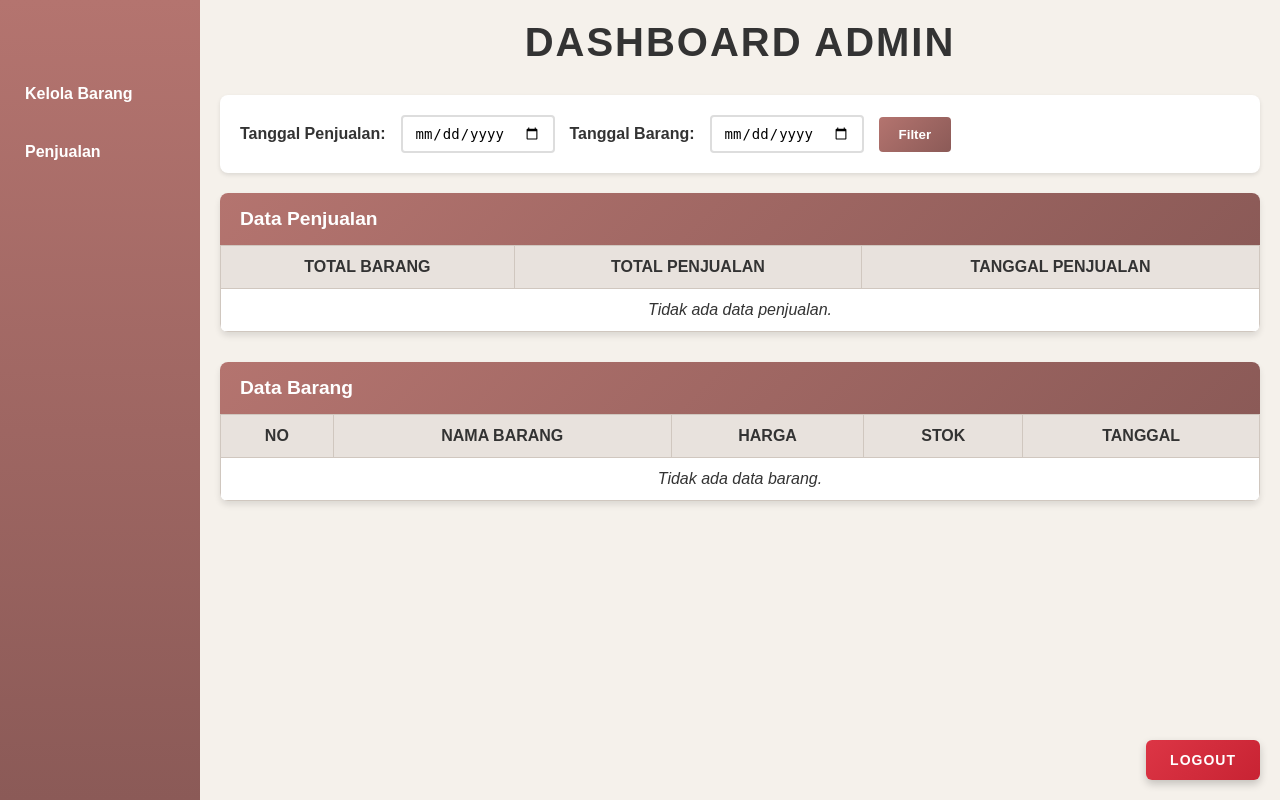
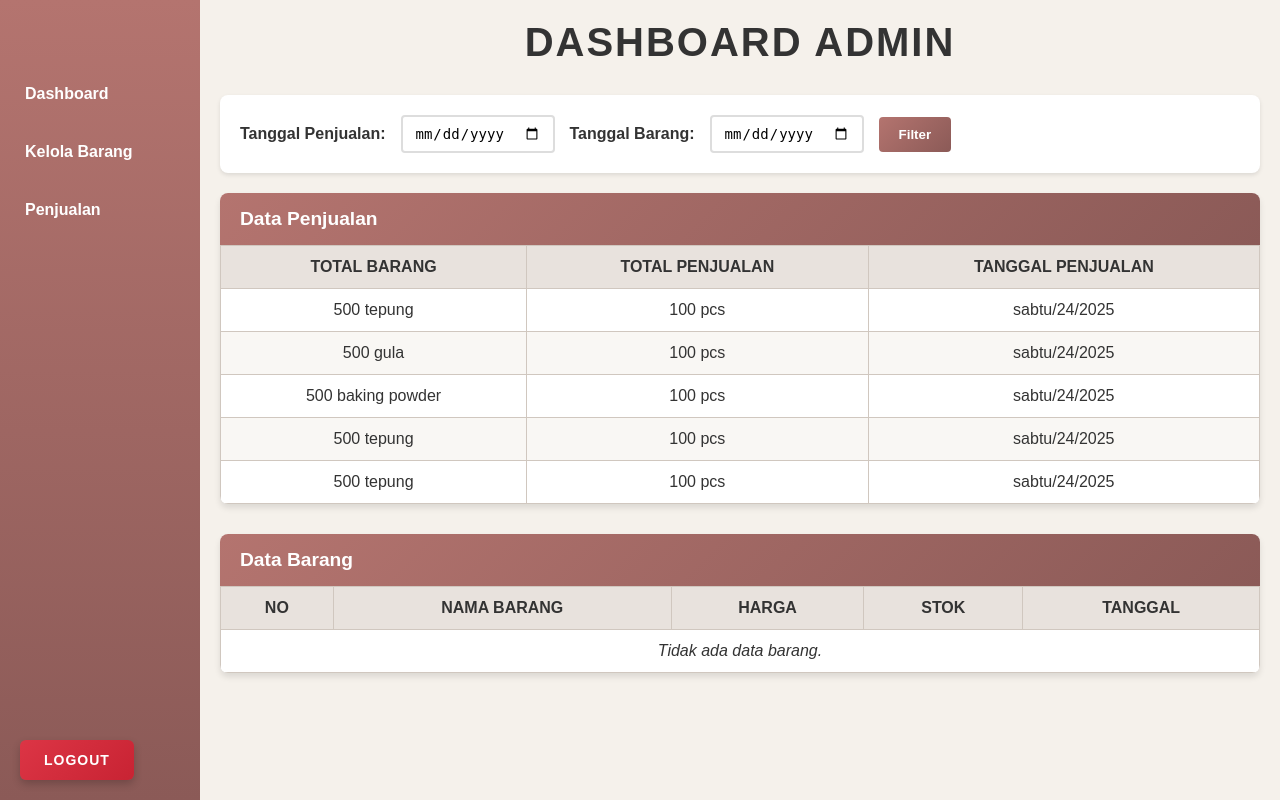
Before and after one commit to laurensiusyuda/testing-app-fix, a Laravel app: page /dashboard in a window 1280 px wide. Run offline with Laravel 12, Linux system fonts and the light colour scheme; a user stored in the database is signed in; data comes from the database, SQL or seed files in the repository; data that the repository does not hold is empty; parts of the project's set-up code (start-up, migrations or seed data) failed here and were passed over.

Commit message:
perubahan tombol log out,sidebar menu,data penjualan yang kosong

```diff
--- a/resources/views/auth/login.blade.php
+++ b/resources/views/auth/login.blade.php
@@ -7,7 +7,7 @@
     <script src="https://cdn.tailwindcss.com"></script>
     <style>
         body {
-            background-color: #2D3748;
+            background-color: #f5f1eb;
             font-family: 'Arial', sans-serif;
         }
     </style>
--- a/resources/views/barang/index.blade.php
+++ b/resources/views/barang/index.blade.php
@@ -334,6 +334,7 @@
 <body>
     <div class="sidebar">
         <ul class="sidebar-menu">
+            <li><a href="{{ route('barang.index') }}">Kelola Barang</a></li>
             <li><a href="{{ route('dashboard') }}">dashboard</a></li>
             <li><a href="{{ route('penjualan.index') }}">penjualan</a></li>
         </ul>
--- a/resources/views/dashboard/index.blade.php
+++ b/resources/views/dashboard/index.blade.php
@@ -166,7 +166,7 @@
         .logout-btn {
             position: fixed;
             bottom: 20px;
-            right: 20px;
+            left: 20px;
             background: linear-gradient(135deg, #dc3545, #c82333);
             color: white;
             padding: 12px 24px;
@@ -179,6 +179,7 @@
             letter-spacing: 1px;
             transition: all 0.3s;
             box-shadow: 0 4px 8px rgba(0,0,0,0.2);
+            z-index: 1000;
         }
 
         .logout-btn:hover {
@@ -204,12 +205,20 @@
                 flex-direction: column;
                 align-items: flex-start;
             }
+
+            .logout-btn {
+                left: 10px;
+                bottom: 10px;
+                padding: 10px 20px;
+                font-size: 12px;
+            }
         }
     </style>
 </head>
 <body>
     <div class="sidebar">
         <ul class="sidebar-menu">
+            <li><a href="{{ route('dashboard') }}">Dashboard</a></li>
             <li><a href="{{ route('barang.index') }}">Kelola Barang</a></li>
             <li><a href="{{ route('penjualan.index') }}">Penjualan</a></li>
         </ul>
@@ -223,10 +232,10 @@
         <div class="filter-section">
             <form method="GET" class="filter-form">
                 <label for="tanggal">Tanggal Penjualan:</label>
-                <input type="date" id="tanggal" name="tanggal" value="{{ $tanggal }}">
+                <input type="date" id="tanggal" name="tanggal" value="">
 
                 <label for="tanggal_barang">Tanggal Barang:</label>
-                <input type="date" id="tanggal_barang" name="tanggal_barang" value="{{ $tanggalBarang }}">
+                <input type="date" id="tanggal_barang" name="tanggal_barang" value="">
 
                 <button type="submit" class="filter-btn">Filter</button>
             </form>
@@ -245,17 +254,31 @@
                     </tr>
                 </thead>
                 <tbody>
-                    @forelse ($penjualans as $p)
                     <tr>
-                        <td>{{ $p->barang->nama ?? '-' }}</td>
-                        <td>{{ $p->jumlah }} pcs</td>
-                        <td>{{ $p->tanggal->format('l, d/m/Y') }}</td>
+                        <td>500 tepung</td>
+                        <td>100 pcs</td>
+                        <td>sabtu/24/2025</td>
                     </tr>
-                    @empty
                     <tr>
-                        <td colspan="3" class="no-data">Tidak ada data penjualan.</td>
+                        <td>500 gula</td>
+                        <td>100 pcs</td>
+                        <td>sabtu/24/2025</td>
                     </tr>
-                    @endforelse
+                    <tr>
+                        <td>500 baking powder</td>
+                        <td>100 pcs</td>
+                        <td>sabtu/24/2025</td>
+                    </tr>
+                    <tr>
+                        <td>500 tepung</td>
+                        <td>100 pcs</td>
+                        <td>sabtu/24/2025</td>
+                    </tr>
+                    <tr>
+                        <td>500 tepung</td>
+                        <td>100 pcs</td>
+                        <td>sabtu/24/2025</td>
+                    </tr>
                 </tbody>
             </table>
         </div>
@@ -275,19 +298,9 @@
                     </tr>
                 </thead>
                 <tbody>
-                    @forelse ($barangs as $i => $b)
-                    <tr>
-                        <td>{{ $i + 1 }}</td>
-                        <td>{{ $b->nama }}</td>
-                        <td>Rp {{ number_format($b->harga, 0, ',', '.') }}</td>
-                        <td>{{ $b->kuantitas }}</td>
-                        <td>{{ $b->created_at->format('l, d/m/Y') }}</td>
-                    </tr>
-                    @empty
                     <tr>
                         <td colspan="5" class="no-data">Tidak ada data barang.</td>
                     </tr>
-                    @endforelse
                 </tbody>
             </table>
         </div>
--- a/resources/views/penjualan/index.blade.php
+++ b/resources/views/penjualan/index.blade.php
@@ -248,6 +248,7 @@
 <body>
     <div class="sidebar">
         <ul class="sidebar-menu">
+            <li><a href="{{ route('penjualan.index') }}">penjualan</a></li>
             <li><a href="{{ route('dashboard') }}">dashboard</a></li>
             <li><a href="{{ route('barang.index') }}">Kelola barang</a></li>
         </ul>
@@ -303,7 +304,7 @@
                     @forelse($penjualans as $key => $p)
                     <tr>
                         <td>{{ sprintf('%02d', $key + 1) }}</td>
-                        <td>{{ $p->barang->nama }}</td>
+                        <<td>{{ $p->barang ? $p->barang->nama : 'Barang tidak tersedia' }}</td>
                         <td>{{ $p->jumlah }} pcs</td>
                         <td>Rp {{ number_format($p->total_harga, 0, ',', '.') }}</td>
                         <td>
```
Also changed, not shown: app/Http/Controllers/PenjualanController.php (+4 -3 lines).
